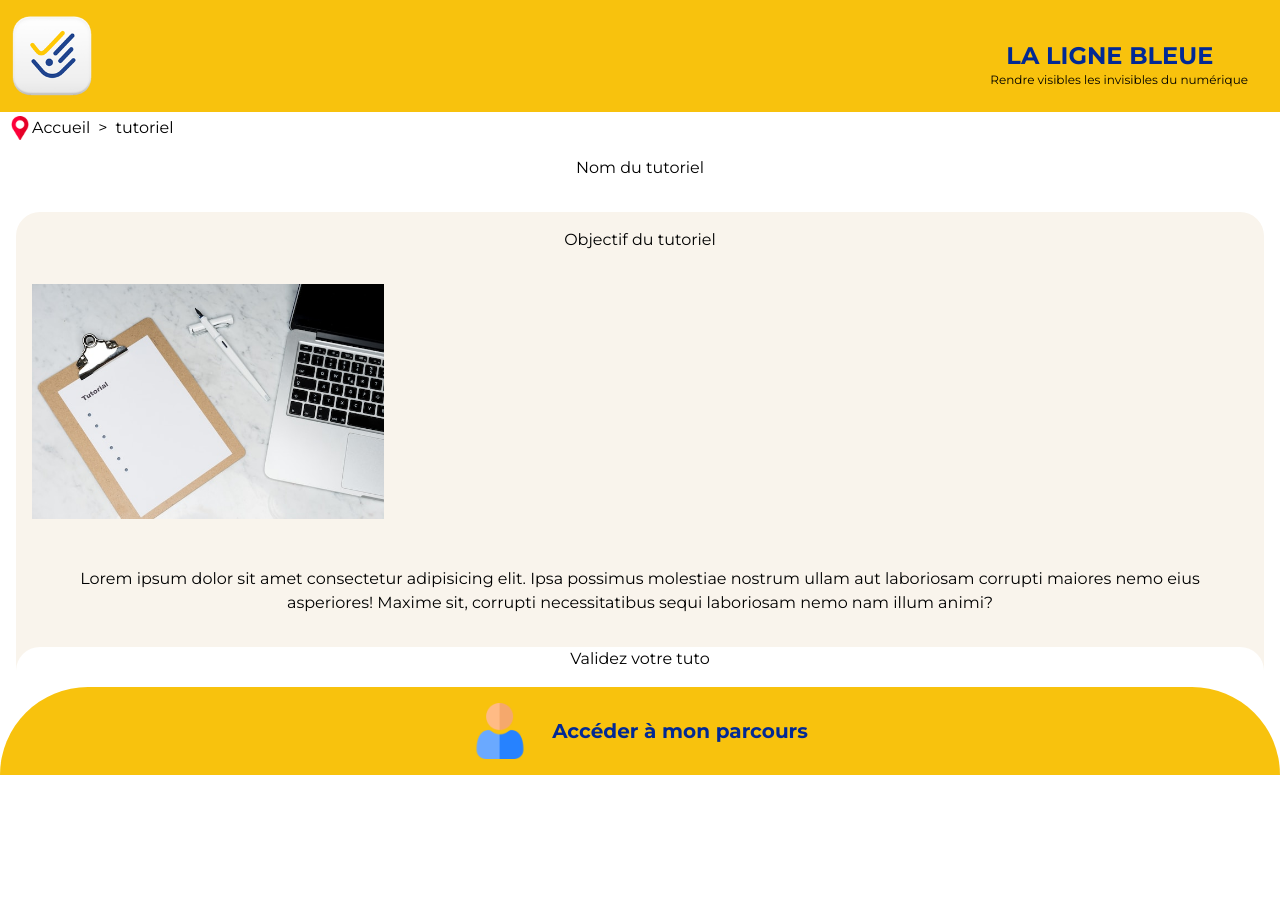
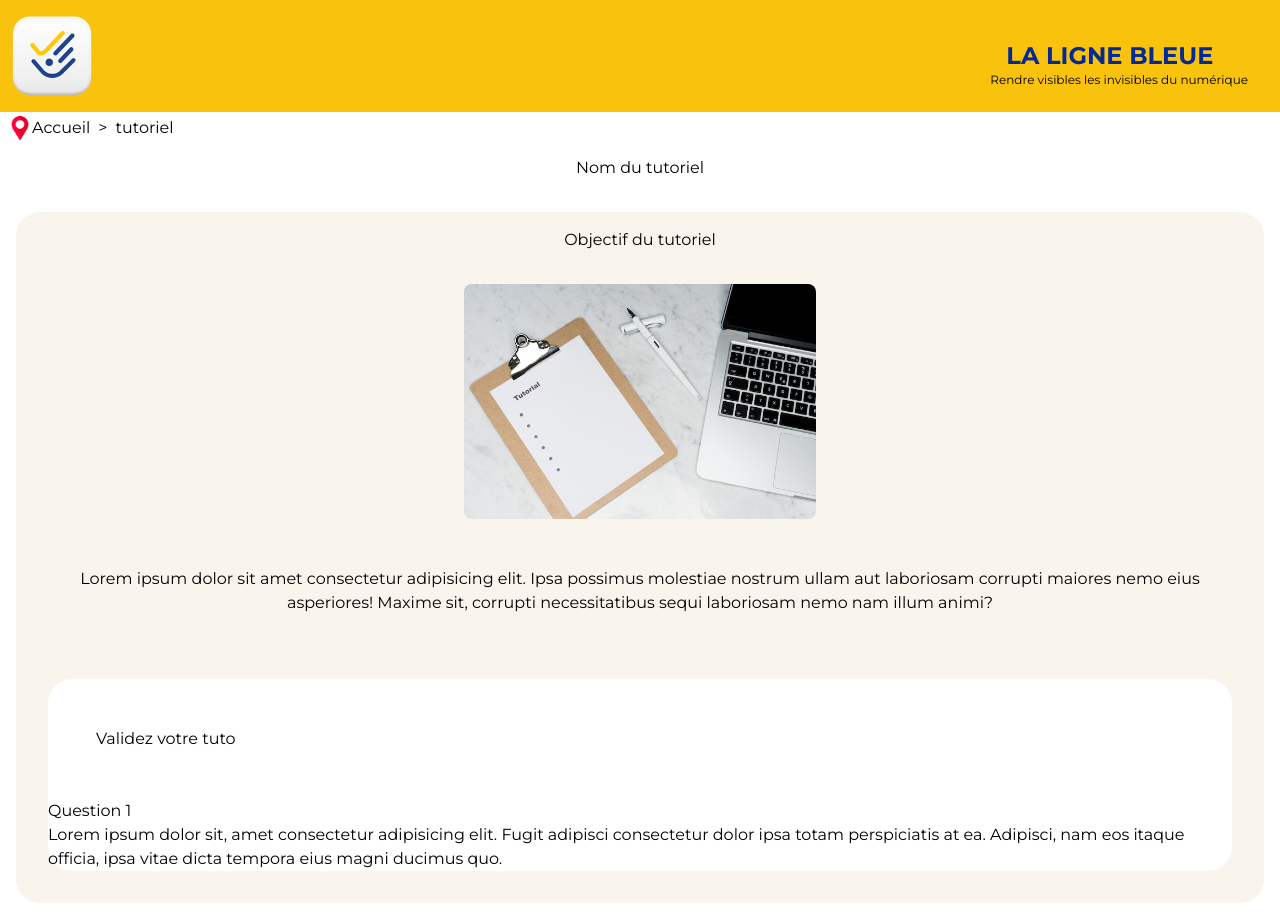
Before and after one commit to WildCodeSchool/2023-03-JS-Remote-Wild_Impact_P3_LigneBleue, a React (Vite) app in the folder frontend/: page /tutoriel in a window 1280 px wide. Shown: the top 917 px of the page. Before the commit the page ends 800 px from the top, so only its background shows below. Built offline with nearby package versions, Linux system fonts and the light colour scheme.

Commit message:
début composant tuto

```diff
--- a/frontend/src/components/Tutoriel.jsx
+++ b/frontend/src/components/Tutoriel.jsx
@@ -3,24 +3,26 @@ import img from "../assets/Tutoriel.jpg";
 
 function Tutoriel() {
   return (
-    <div>
+    <div className="">
       <h1 className="p-4 flex justify-center">Nom du tutoriel</h1>
-
-      <div className="bg-champagne rounded-tr-3xl rounded-tl-3xl flex justify-center flex-col m-4">
-        <h2 className="p-4 flex justify-center">Objectif du tutoriel</h2>
-        <img
-          className="p-4 object-center object-contain h-300 w-96"
-          src={img}
-          alt=""
-        />
-        <p className="text-center p-8">
+      <div className="flex flex-col items-center bg-champagne rounded-3xl m-4">
+        <h2 className="p-4">Objectif du tutoriel</h2>
+        <img className="rounded-3xl p-4 h-300 w-96" src={img} alt="" />
+        <p className="p-8 text-center">
           Lorem ipsum dolor sit amet consectetur adipisicing elit. Ipsa possimus
           molestiae nostrum ullam aut laboriosam corrupti maiores nemo eius
           asperiores! Maxime sit, corrupti necessitatibus sequi laboriosam nemo
           nam illum animi?
         </p>
-        <div className="bg-white rounded-tr-3xl rounded-tl-3xl flex justify-center m-12>">
-          <h2>Validez votre tuto</h2>
+        <div className="bg-white rounded-3xl m-8 >">
+          <h2 className="p-12 ">Validez votre tuto</h2>
+          <h3>Question 1</h3>
+          <p>
+            Lorem ipsum dolor sit, amet consectetur adipisicing elit. Fugit
+            adipisci consectetur dolor ipsa totam perspiciatis at ea. Adipisci,
+            nam eos itaque officia, ipsa vitae dicta tempora eius magni ducimus
+            quo.
+          </p>
         </div>
       </div>
     </div>
```
